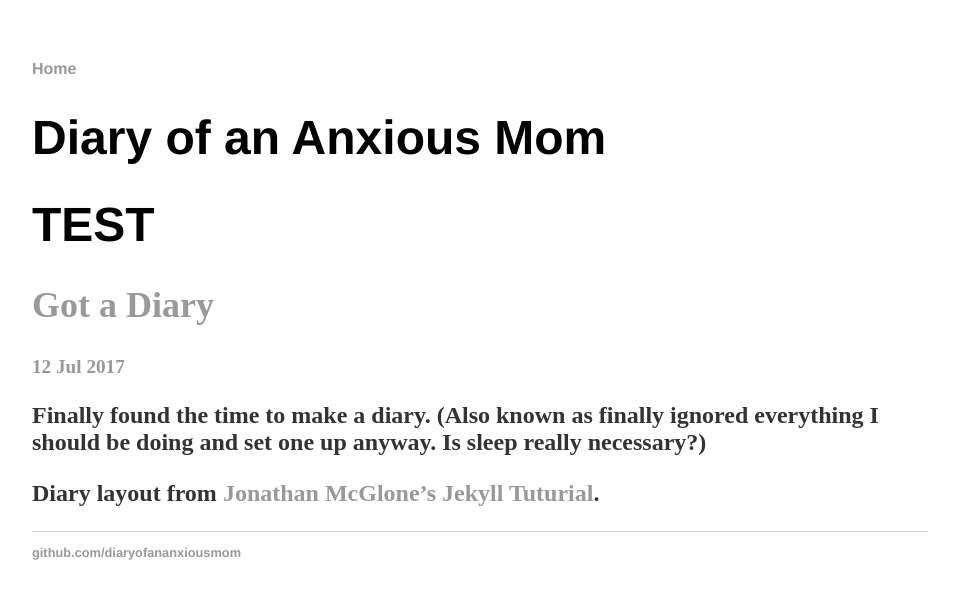
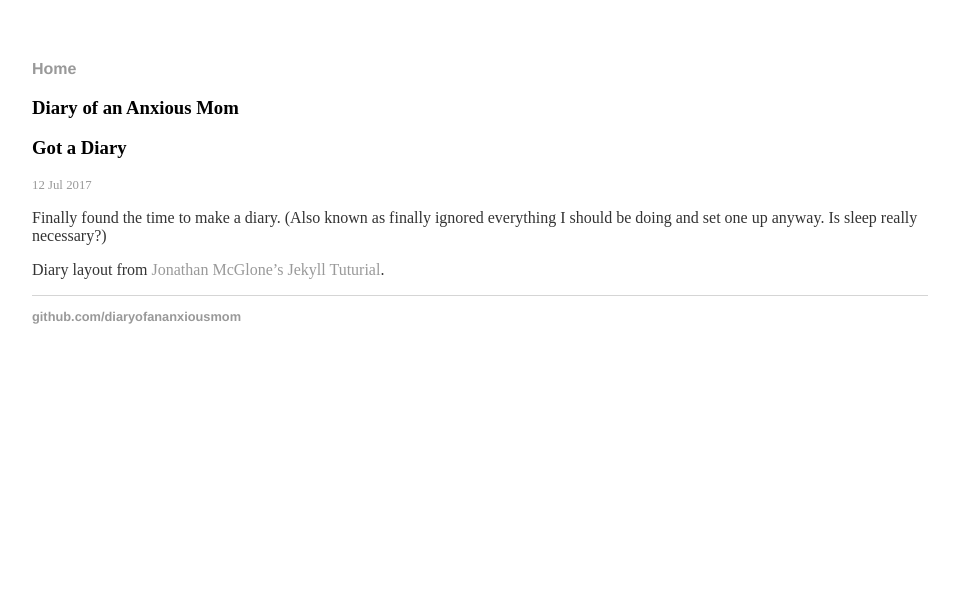
Before and after one commit to diaryofananxiousmom/diaryofananxiousmom.github.io, a Jekyll site: the page built from index.html, in a window 1280 px wide. Shown: the top 599 px of the page, without its empty margins (160-1119 px from the left). Built offline with Jekyll 4.4.1, drawn with Linux system fonts in a browser that asks for light colours.

Commit message:
Update index.html

```diff
--- a/index.html
+++ b/index.html
@@ -2,11 +2,11 @@
 layout: default
 title: Diary of an Anxious Mom
 ---
-<h1>{{ page.title }}</h1>
+<h3>{{ page.title }}</h3>
 
 {% for post in site.posts %}
-  <h1>TEST<h2>
-  <a href="{{ post.url }}"><h2>{{ post.title }}</h2></a>
+
+  <h3>{{ post.title }}</h3>
   <p class="meta">{{ post.date | date_to_string }}</p>
 
   <div class="post">
```
